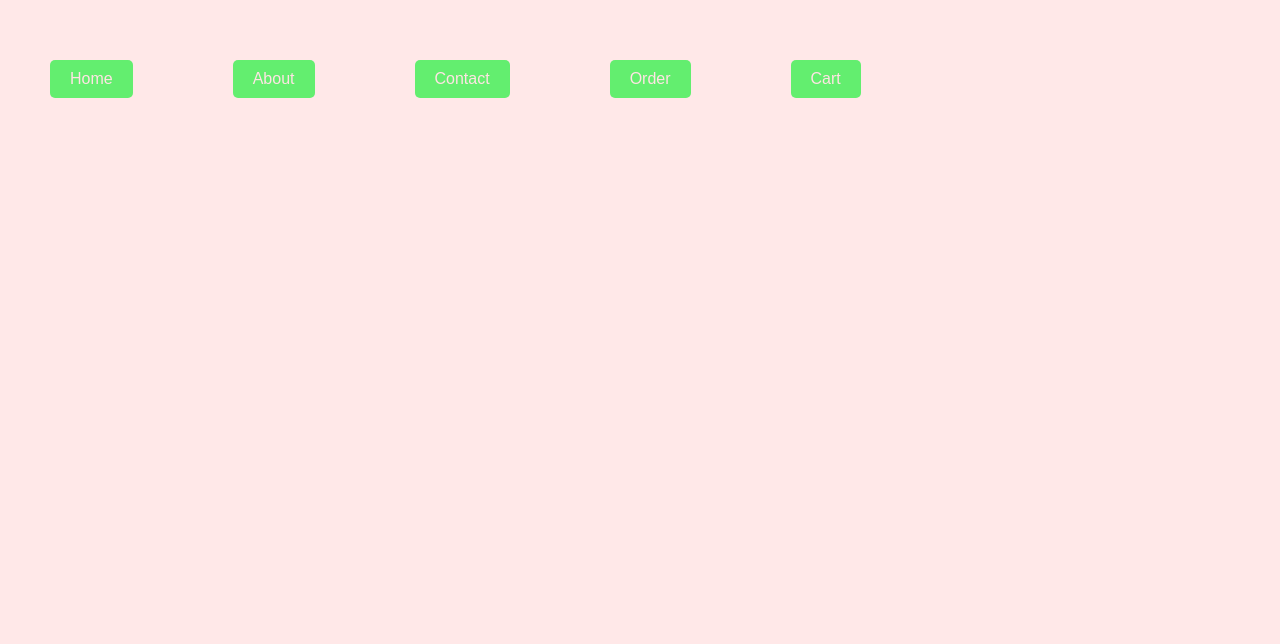
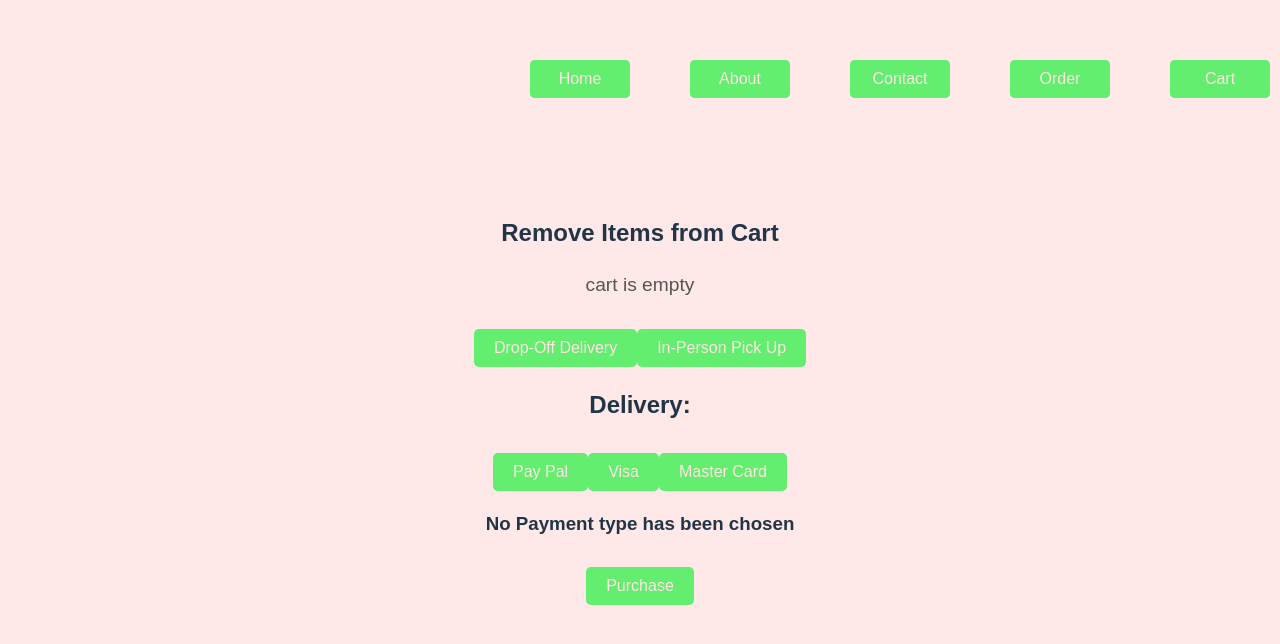
Before and after one commit to ishamotwani/FastGPTFood, a React (Vite) app: page /Cart in a window 1280 px wide. Shown: the top 644 px of the page. Built offline with nearby package versions, Linux system fonts and the light colour scheme.

Commit message:
Most of Cart is finished, just missing qty and cost of each item on the list because that requires? order to work?
someone kill me

```diff
--- a/package.json
+++ b/package.json
@@ -10,6 +10,7 @@
     "preview": "vite preview"
   },
   "dependencies": {
+    "axios": "^1.7.8",
     "react": "^18.3.1",
     "react-dom": "^18.3.1",
     "react-router-dom": "^7.0.1"
@@ -24,6 +25,7 @@
     "eslint-plugin-react-hooks": "^5.0.0",
     "eslint-plugin-react-refresh": "^0.4.14",
     "globals": "^15.11.0",
+    "tailwindcss": "^3.4.15",
     "vite": "^5.4.10"
   }
 }
--- a/src/App.jsx
+++ b/src/App.jsx
@@ -18,15 +18,35 @@ import Navigation from './functions/Navigation';
 //and the functions folder is for all functions which will be used globally
 
 function App() {
+
+
+  //The list is done here so we can use it on other pages
+  // with the add button for the order page and remove for the cart page
+  //the cost list will set a cost for the item; with items and cost being connected by list placement
+  const [items, setItems] = useState([]);
+  const [cost, setCost] = useState([]);
+
+  const addItem = (item) => {
+    setItems ([...items, item]);
+  }
+
+  const removeItem = (index) => {
+    setItems(items.filter((_, i) => i !== index));
+  }
+
+  const removeAllItems = () => {
+    setItems([]);
+  }
+
   return (
     <Router>
       <div>
         <Navigation />
       <Routes>
         <Route path="/" element={<Home />} />
-        <Route path="/Order" element={<Order />} />
+        <Route path="/Order" element={<Order  addItem={addItem}/>} />
         <Route path="/About" element={<About />} />
-        <Route path="/Cart" element={<Cart />} />
+        <Route path="/Cart" element={<Cart items={items} removeItem={removeItem} removeAll={removeAllItems} cost={cost}/>} />
         <Route path="/Contact" element={<Contact />} />
       </Routes>
       </div>
--- a/src/CssPages/About.css
+++ b/src/CssPages/About.css
@@ -3,15 +3,6 @@ body {
     margin: 0;
     padding: 0;
     background-color: #ffe8e8;
-}
-
-header {
-    display: flex;
-    align-items: center;
-    justify-content: space-between;
-    padding: 10px 20px;
-    background-color: #333;
-    color: white;
 }
 
 header img {
@@ -48,20 +39,21 @@ p {
     margin: 20px 0;
 }
 
-.specialImg {
+.ourBeliefImg {
     max-width: 45%;
     height: auto;
     margin-bottom: 10px;
 }
 
-.imgContent {
+.personImg {
     display: flex;
     flex-direction: column;
     gap: 10px;
     flex: 1;
+    max-width: 35%;
 }
 
-.imgContent p {
+.personImg p {
     font-size: 0.8rem;
     margin: 0;
 }
--- a/src/CssPages/Cart.css
+++ /dev/null
@@ -1,35 +0,0 @@
-body {
-    font-family: Arial, sans-serif;
-    margin: 0;
-    padding: 0;
-    background-color: #ffe8e8;
-}
-
-header {
-    display: flex;
-    align-items: center;
-    justify-content: space-between;
-    padding: 10px 20px;
-    background-color: #333;
-    color: white;
-}
-
-header img {
-    height: 60px;
-    object-fit: contain;
-}
-
-header nav {
-    display: flex;
-    gap: 10px;
-}
-
-main {
-    padding: 20px;
-    text-align: center;
-}
-
-p {
-    font-size: 1.2rem;
-    color: #555;
-}
--- a/src/CssPages/Contact.css
+++ b/src/CssPages/Contact.css
@@ -4,25 +4,6 @@ html, body {
     padding: 0;
     background-color: #ffe8e8;
     height: 100vh;
-}
-
-header {
-    display: flex;
-    align-items: center;
-    justify-content: space-between;
-    padding: 10px 20px;
-    background-color: #333;
-    color: white;
-}
-
-header img {
-    height: 60px;
-    object-fit: contain;
-}
-
-header nav {
-    display: flex;
-    gap: 10px;
 }
 
 main {
@@ -63,6 +44,13 @@ p {
     border-radius: 50%;
     margin-right: 20px;
     object-fit: cover;
+}
+
+.logoImg {
+    position: absolute;
+    top: 30%;
+    right: 15%;
+    width: 255px;
 }
 
 .email {
--- a/src/CssPages/Home.css
+++ b/src/CssPages/Home.css
@@ -5,33 +5,9 @@ body {
     background-color: #ffe8e8;
 }
 
-header {
-    display: flex;
-    align-items: center;
-    justify-content: space-between;
-    padding: 10px 20px;
-    background-color: #333;
-    color: white;
-}
-
-header img {
-    height: 60px;
-    object-fit: contain;
-}
-
-header nav {
-    display: flex;
-    gap: 10px;
-}
-
 main {
     padding: 20px;
     text-align: center;
-}
-
-p {
-    font-size: 1.2rem;
-    color: #555;
 }
 
 .orderImg {
--- a/src/CssPages/Navi.css
+++ b/src/CssPages/Navi.css
@@ -1,7 +1,29 @@
-.navi {
-    display: flex;
-    justify-content: flex-start;
-    gap: 100px;
-    max-width: 50%;
-    height: auto;
+.homeButton {
+  position: absolute;
+  left: 60vh;
+  width: 100px;
 }
+
+.aboutButton {
+  position: absolute;
+  left: 80vh;
+  width: 100px;
+}
+
+.contactButton {
+  position: absolute;
+  left: 100vh;
+  width: 100px;
+}
+
+.orderButton {
+  position: absolute;
+  left: 120vh;
+  width: 100px;
+}
+
+.cartButton {
+  position: absolute;
+  left: 140vh;
+  width: 100px;
+}
--- a/src/functions/Navigation.jsx
+++ b/src/functions/Navigation.jsx
@@ -29,11 +29,11 @@ function Navigation() {
 
     return (
         <div className="navi">
-            <button onClick={homeButton}>Home</button>
-            <button onClick={aboutButton}>About</button>
-            <button onClick={contactButton}>Contact</button>
-            <button onClick={orderButton}>Order</button>
-            <button onClick={cartButton}>Cart</button>
+            <button className='homeButton' onClick={homeButton}>Home</button>
+            <button className='aboutButton' onClick={aboutButton}>About</button>
+            <button className='contactButton' onClick={contactButton}>Contact</button>
+            <button className='orderButton' onClick={orderButton}>Order</button>
+            <button className='cartButton' onClick={cartButton}>Cart</button>
         </div>
     );
 }
--- a/src/pages/Cart.jsx
+++ b/src/pages/Cart.jsx
@@ -1,8 +1,106 @@
 import React, { useState, useEffect } from 'react';
 import {BrowserRouter as Router, Route, Routes, Link, useLocation, useNavigate } from 'react-router-dom';
+import Navigation from '../functions/Navigation';
 
-function Cart () {
+function Cart ({items = [], removeItem, removeAll, cost}) {
+    //if it's in-person deliver or online
+    //time is also set whenever a delibutton is trigger
+    const [typeOrder, setTypeOrder] = useState("");
+    const [deliTime, setDeliTime] = useState(0);
 
+    //Payment type
+    const [typePay, setTypePay] = useState("");
+
+    const homeDeliButton = () => {
+        setTypeOrder("Drop-Off Delivery");
+        setDeliTime(20 + (items.length * 3) );
+    }
+
+    const inPersonDeliButton = () => {
+        setTypeOrder("In-Person Delivery");
+        setDeliTime((items.length * 3));
+    }
+
+    const masterCardButton = () => {
+        setTypePay("Master Card")
+    }
+
+    const visaButton = () => {
+        setTypePay("Master Card")
+    }
+
+    const paypalButton = () => {
+        setTypePay("Master Card")
+    }
+
+    const purchaseButton = () => {
+        setTypeOrder("");
+        setTypePay("");
+        setDeliTime(0);
+        removeAll();
+    }
+
+    return (
+        <div>
+        <header>
+            <Navigation />
+        </header>
+
+        <div className='ItemsInCart'>
+            <h2>Remove Items from Cart</h2>
+            {items.length === 0 ? (
+                <p>cart is empty</p>
+            ) : (
+                <div>
+                    {items.map((item, index) => (
+                        <span key={index}>
+                            {item} <button onClick={() => removeItem(index)}>  X  </button>
+                        </span>
+                    ))}
+                </div>
+            )}
+        </div>
+
+        <div className='DeliveryType'>
+            <button onClick={homeDeliButton}>Drop-Off Delivery</button>
+            <button onClick={inPersonDeliButton}>In-Person Pick Up</button>
+            {typeOrder === "" ? (
+                <h2>Delivery: </h2>
+            ) : (
+                <div>
+                    <h2>Delivery: {typeOrder}</h2>
+                    {typeOrder === "Drop-Off Delivery" ? (
+                        <div>
+                            <p>Estimated Delivery Time: {deliTime} minutes</p>
+                        </div>
+                    ) : (
+                        <div>
+                            <p>Estimated Pickup Time: {deliTime} minutes</p>
+                        </div>
+                    )}
+                    </div>
+                )}
+        </div>
+
+        <div className='paymentCards'>
+            <button onClick={paypalButton}>Pay Pal</button>
+            <button onClick={visaButton}>Visa</button>
+            <button onClick={masterCardButton}>Master Card</button>
+            {typePay === "" ? (
+                <div>
+                    <h3>No Payment type has been chosen</h3>
+                </div>
+            ) : (
+                <div>
+                    <h3>Payment: {typePay}</h3>
+                </div>
+            )}
+        </div>
+        <div className='purchase'>
+            <button onClick={purchaseButton}>Purchase</button>
+        </div>
+    </div>
+    );
 }
 
 export default Cart;
--- a/src/pages/Contact.jsx
+++ b/src/pages/Contact.jsx
@@ -9,7 +9,6 @@ function Contact() {
     return (
       <div>
         <header>
-          <img src={TempImg} alt="Logo" />
           <Navigation />
         </header>
 
--- a/src/pages/Home.jsx
+++ b/src/pages/Home.jsx
@@ -23,7 +23,6 @@ function Home() {
     return (
         <div>
           <header>
-            <img src={TempImg} alt='Logo' />
             <Navigation />
           </header>
 
--- a/src/pages/Order.jsx
+++ b/src/pages/Order.jsx
@@ -4,14 +4,25 @@ import TempImg from '../images/TempImg.png';
 import Navigation from '../functions/Navigation';
 import '../CssPages/Order.css';
 
-function Order () {
+// Anything past navi is temp because OMG idk how we are creating a chatbot
+function Order ({addItem}) {
+    const [input, setInput] = useState("");
+
+
+    const add = () => {
+        addItem(input);
+        setInput("")
+    }
+
     return (
         <div>
         <header>
-            <img src={TempImg} alt='Logo' />
             <Navigation />
-          </header>
+        </header>
 
+          <h3>Add Items</h3>
+          <input type='text' value={input} onChange={(e) => setInput(e.target.value)} placeholder='help' />
+          <button onClick={add}>Add</button>
         </div>
     );
 }
```
Also changed, not shown: 1 other file (tests, documents, lock files or other folders).
